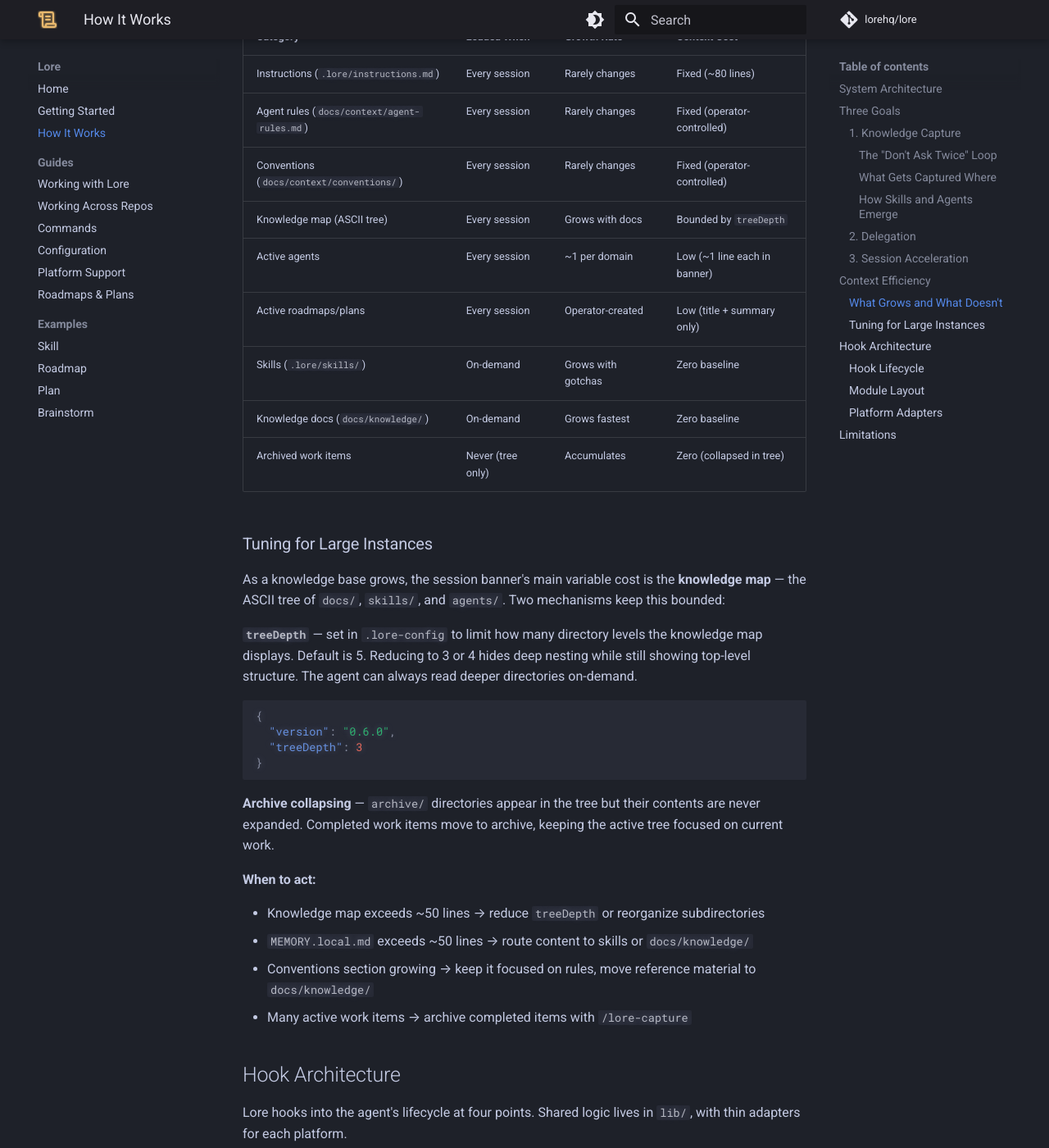
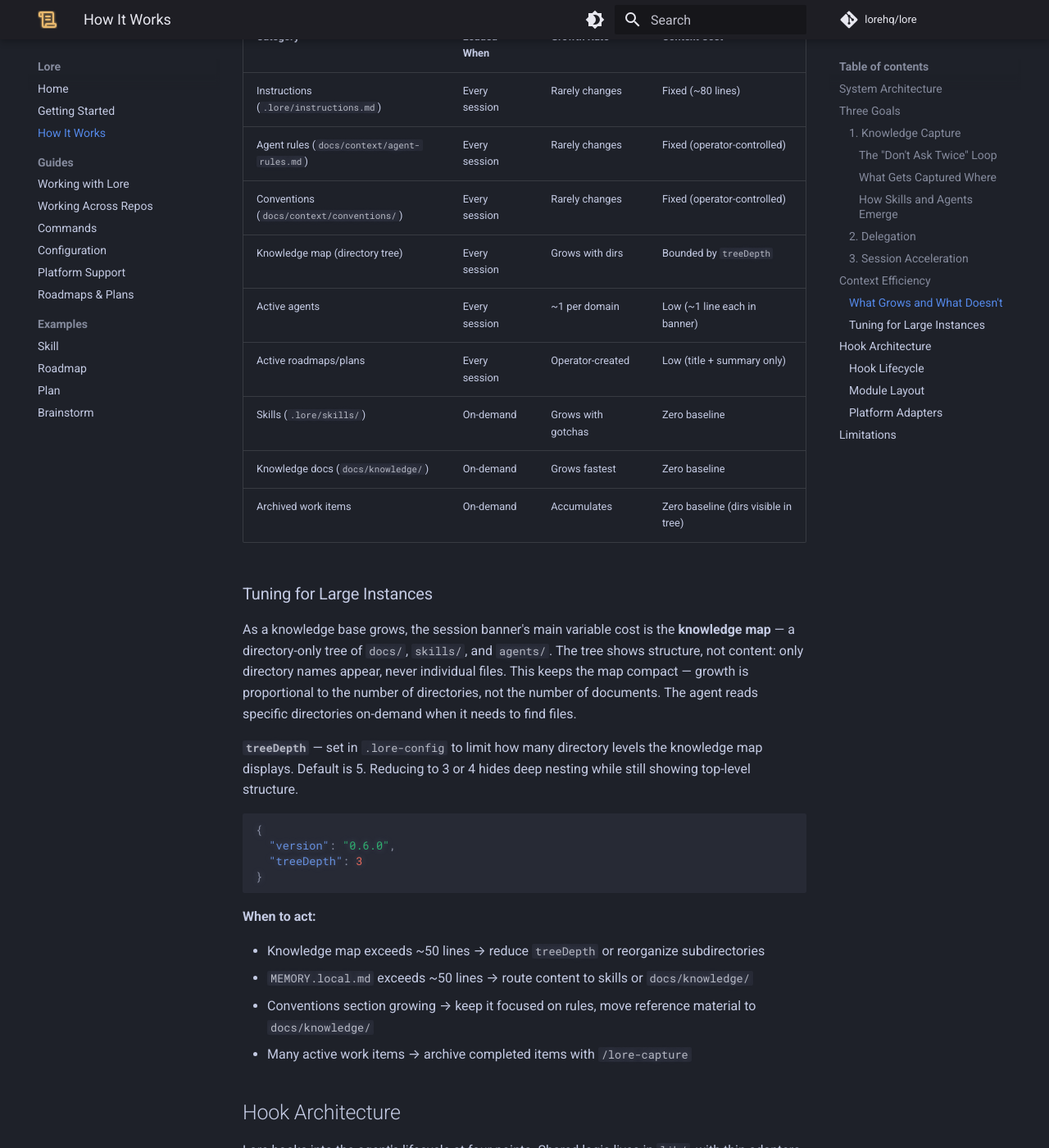
Before and after one commit to lorehq/lore-docs, an MkDocs documentation site: the page built from docs/how-it-works.md, in a window 1280 px wide and 1400 px high, scrolled down 8170 px. Shown: the whole window at 82% size. Built offline with MkDocs 1.6.1 and Material for MkDocs 9.7.7, drawn with Linux system fonts in a browser that asks for light colours; comment, search, counter and statistics services are not loaded; some of the changed text lies outside the part shown.

Commit message:
Update context efficiency docs for dirs-only knowledge map
Knowledge map now shows directory structure only, not individual files.
Update layer table, growth profile, and tuning guidance to reflect this.
Remove archive collapsing reference (no longer a special case).

Co-Authored-By: Claude Opus 4.6 <noreply@anthropic.com>

````diff
--- a/docs/how-it-works.md
+++ b/docs/how-it-works.md
@@ -165,7 +165,7 @@ A persistent knowledge base needs to be *available* every session without being
 | Session start: framework | Operating principles, active agents, active roadmaps/plans |
 | Session start: project context | Operator customization from `docs/context/agent-rules.md` (project identity, agent behavior) |
 | Session start: conventions | Coding and docs standards from `docs/context/conventions/` — injected every session |
-| Session start: knowledge map | ASCII tree of docs/, skills/, and agents/ — current structure at a glance |
+| Session start: knowledge map | Directory tree of docs/, skills/, and agents/ — structure at a glance |
 | Session start: local memory | Scratch notes from `MEMORY.local.md` (gitignored) — included when non-empty |
 | Per-prompt reinforcement | Delegation reminder + task-list guidance (every prompt) |
 | Post-tool-use reinforcement | Capture reminders with escalating urgency (after bash commands and file edits) |
@@ -182,18 +182,18 @@ Not all knowledge has the same context cost. Understanding the growth profile he
 | Instructions (`.lore/instructions.md`) | Every session | Rarely changes | Fixed (~80 lines) |
 | Agent rules (`docs/context/agent-rules.md`) | Every session | Rarely changes | Fixed (operator-controlled) |
 | Conventions (`docs/context/conventions/`) | Every session | Rarely changes | Fixed (operator-controlled) |
-| Knowledge map (ASCII tree) | Every session | Grows with docs | Bounded by `treeDepth` |
+| Knowledge map (directory tree) | Every session | Grows with dirs | Bounded by `treeDepth` |
 | Active agents | Every session | ~1 per domain | Low (~1 line each in banner) |
 | Active roadmaps/plans | Every session | Operator-created | Low (title + summary only) |
 | Skills (`.lore/skills/`) | On-demand | Grows with gotchas | Zero baseline |
 | Knowledge docs (`docs/knowledge/`) | On-demand | Grows fastest | Zero baseline |
-| Archived work items | Never (tree only) | Accumulates | Zero (collapsed in tree) |
+| Archived work items | On-demand | Accumulates | Zero baseline (dirs visible in tree) |
 
 ### Tuning for Large Instances
 
-As a knowledge base grows, the session banner's main variable cost is the **knowledge map** — the ASCII tree of `docs/`, `skills/`, and `agents/`. Two mechanisms keep this bounded:
+As a knowledge base grows, the session banner's main variable cost is the **knowledge map** — a directory-only tree of `docs/`, `skills/`, and `agents/`. The tree shows structure, not content: only directory names appear, never individual files. This keeps the map compact — growth is proportional to the number of directories, not the number of documents. The agent reads specific directories on-demand when it needs to find files.
 
-**`treeDepth`** — set in `.lore-config` to limit how many directory levels the knowledge map displays. Default is 5. Reducing to 3 or 4 hides deep nesting while still showing top-level structure. The agent can always read deeper directories on-demand.
+**`treeDepth`** — set in `.lore-config` to limit how many directory levels the knowledge map displays. Default is 5. Reducing to 3 or 4 hides deep nesting while still showing top-level structure.
 
 ```json
 {
@@ -201,8 +201,6 @@ As a knowledge base grows, the session banner's main variable cost is the **know
   "treeDepth": 3
 }
 ```
-
-**Archive collapsing** — `archive/` directories appear in the tree but their contents are never expanded. Completed work items move to archive, keeping the active tree focused on current work.
 
 **When to act:**
 
````
